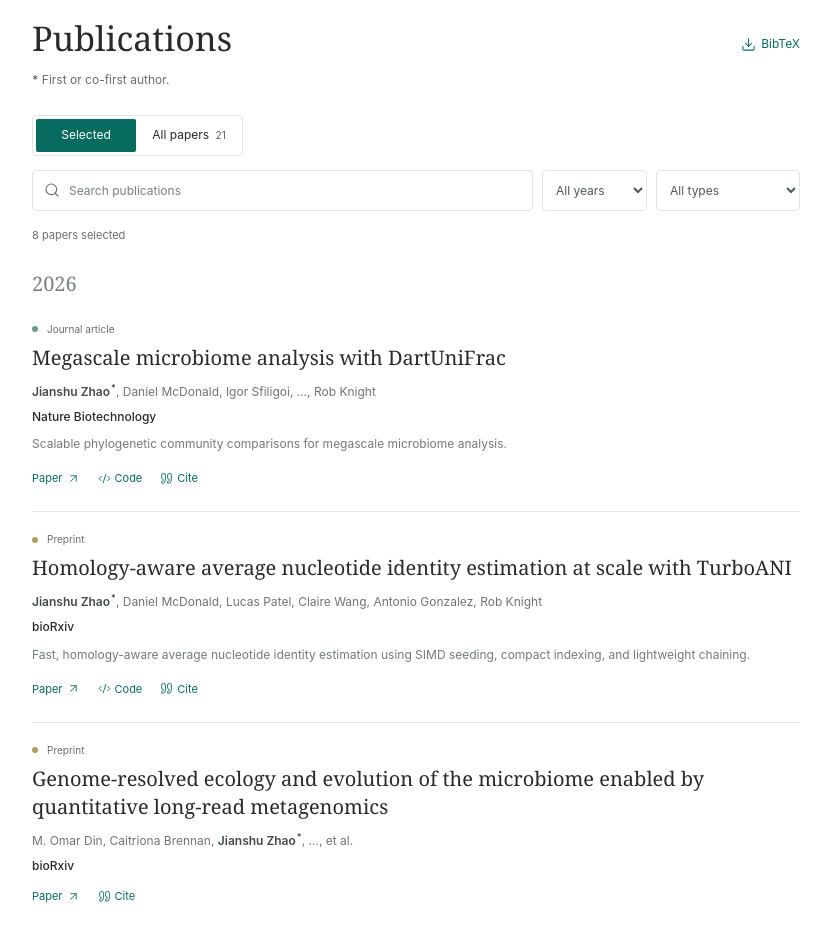
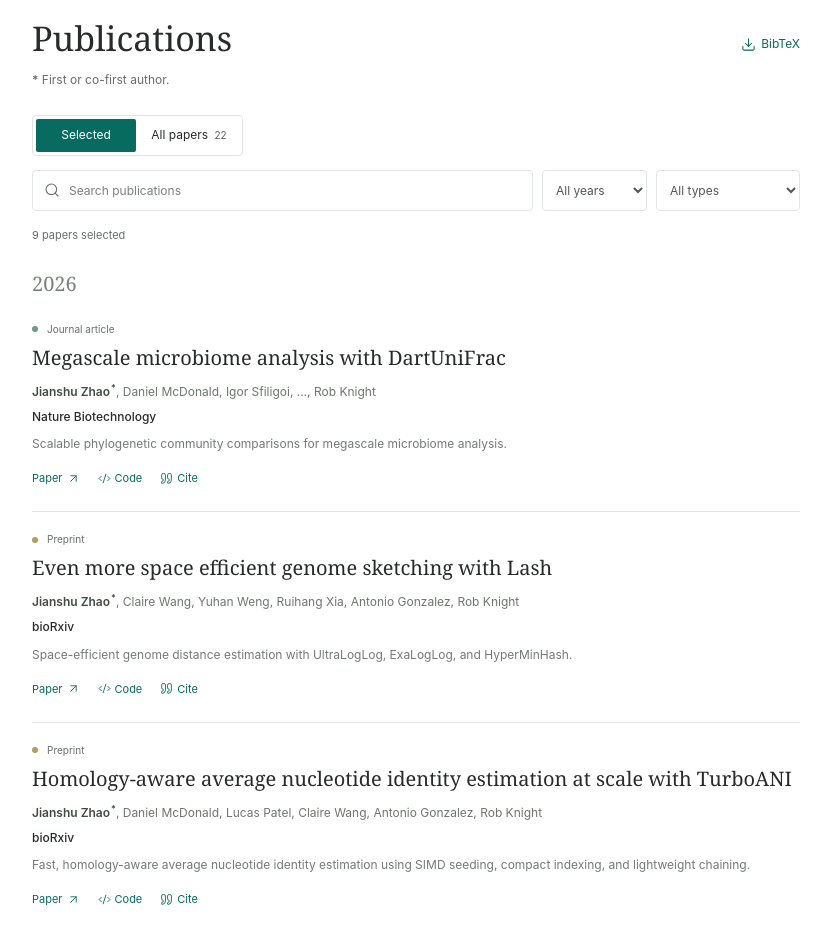
Before and after one commit to jianshu93/jianshu93.github.io, a website: page index.html in a window 1280 px wide. Shown: the part 1180-2109 px from the top of the page, without its empty margins (392-1223 px from the left). Drawn offline with Linux system fonts and the light colour scheme.

Commit message:
Add Lash preprint to publications and CV

```diff
--- a/index.html
+++ b/index.html
@@ -15,7 +15,7 @@
   <link rel="icon" href="site-assets/favicon.svg" type="image/svg+xml">
   <link rel="stylesheet" href="styles.css?v=20261025-hnsw-cropped">
   <title>Jianshu Zhao | Computational Microbiology</title>
-  <script src="site-assets/publications.js?v=20261109-turboani" defer></script>
+  <script src="site-assets/publications.js?v=20261125-lash" defer></script>
   <script src="site.js?v=20261025-research-slides" defer></script>
 </head>
 <body>
@@ -37,7 +37,7 @@
         <a class="nav-link" href="#software">Software</a>
         <a class="nav-link" href="#contact">Contact</a>
         <a href="https://jianshu93.github.io/blog/" target="_blank" rel="noopener">Blog <svg class="icon tiny" aria-hidden="true"><use href="#arrow-up-right"></use></svg></a>
-        <a class="nav-cv" href="site-assets/Jianshu_Zhao_CV.pdf?v=20261109-template" target="_blank" rel="noopener"><svg class="icon" aria-hidden="true"><use href="#file-text"></use></svg> CV</a>
+        <a class="nav-cv" href="site-assets/Jianshu_Zhao_CV.pdf?v=20261125-lash" target="_blank" rel="noopener"><svg class="icon" aria-hidden="true"><use href="#file-text"></use></svg> CV</a>
       </div>
     </nav>
   </header>
@@ -56,7 +56,7 @@
         <a class="icon-button" href="https://github.com/jianshu93" aria-label="GitHub profile" data-tooltip="GitHub" target="_blank" rel="noopener"><svg class="icon" aria-hidden="true"><use href="#code-xml"></use></svg></a>
         <a class="icon-button" href="https://orcid.org/0000-0002-2586-3852" aria-label="ORCID profile" data-tooltip="ORCID" target="_blank" rel="noopener"><svg class="icon" aria-hidden="true"><use href="#fingerprint"></use></svg></a>
       </div>
-      <a class="cv-download" href="site-assets/Jianshu_Zhao_CV.pdf?v=20261109-template" download><svg class="icon" aria-hidden="true"><use href="#download"></use></svg> Download CV <span>PDF</span></a>
+      <a class="cv-download" href="site-assets/Jianshu_Zhao_CV.pdf?v=20261125-lash" download><svg class="icon" aria-hidden="true"><use href="#download"></use></svg> Download CV <span>PDF</span></a>
     </aside>
 
     <main id="main">
@@ -117,7 +117,7 @@
         <div class="publication-controls">
           <div class="segmented-control" role="group" aria-label="Publication selection">
             <button type="button" data-view="selected" aria-pressed="true">Selected</button>
-            <button type="button" data-view="all" aria-pressed="false">All papers <span>21</span></button>
+            <button type="button" data-view="all" aria-pressed="false">All papers <span>22</span></button>
           </div>
           <div class="filter-row">
             <label class="search-field"><svg class="icon" aria-hidden="true"><use href="#search"></use></svg><input id="publication-search" type="search" placeholder="Search publications" aria-label="Search publications" autocomplete="off"></label>
@@ -127,7 +127,7 @@
         </div>
         <p id="publication-count" class="result-count" role="status" aria-live="polite"></p>
         <div id="publication-list" class="publication-list"></div>
-        <noscript><p>The complete publication list is available in the <a href="site-assets/Jianshu_Zhao_CV.pdf">CV</a> and <a href="site-assets/publications.bib">BibTeX file</a>.</p></noscript>
+        <noscript><p>The complete publication list is available in the <a href="site-assets/Jianshu_Zhao_CV.pdf?v=20261125-lash">CV</a> and <a href="site-assets/publications.bib">BibTeX file</a>.</p></noscript>
       </section>
 
       <section id="software" class="content-section" aria-labelledby="software-title">
--- a/scripts/update-publications.mjs
+++ b/scripts/update-publications.mjs
@@ -5,8 +5,9 @@ import "@citation-js/plugin-bibtex";
 
 const assets = new URL("../site-assets/", import.meta.url);
 const source = await readFile(new URL("publications.bib", assets), "utf8");
-const selected = new Set(["zhao2026turboani", "zhao2026dartunifrac", "din2026longread", "zhao2025rarebiosphere", "zhao2025sar11", "zhao2024gsearch", "zhao2024annembed", "zhao2025gigascale"]);
+const selected = new Set(["zhao2026lash", "zhao2026turboani", "zhao2026dartunifrac", "din2026longread", "zhao2025rarebiosphere", "zhao2025sar11", "zhao2024gsearch", "zhao2024annembed", "zhao2025gigascale"]);
 const codes = {
+  zhao2026lash: "https://github.com/jianshu93/lash",
   zhao2026turboani: "https://github.com/jianshu93/TurboANI",
   zhao2026dartunifrac: "https://github.com/jianshu93/DartUniFrac",
   zhao2024gsearch: "https://github.com/jianshu93/gsearch",
@@ -16,6 +17,7 @@ const codes = {
   aton2025scikitbio: "https://github.com/scikit-bio/scikit-bio"
 };
 const summaries = {
+  zhao2026lash: "Space-efficient genome distance estimation with UltraLogLog, ExaLogLog, and HyperMinHash.",
   zhao2026turboani: "Fast, homology-aware average nucleotide identity estimation using SIMD seeding, compact indexing, and lightweight chaining.",
   zhao2026dartunifrac: "Scalable phylogenetic community comparisons for megascale microbiome analysis.",
   zhao2025rarebiosphere: "Testing ecological theory using population genomes reconstructed from metagenomes.",
--- a/site-assets/publications.js
+++ b/site-assets/publications.js
@@ -268,6 +268,47 @@ window.CV_PUBLICATIONS = [
     "summary": "",
     "code": "https://github.com/scikit-bio/scikit-bio",
     "bibtex": "@article{aton2025scikitbio,\n\tauthor = {Aton, Matthew and McDonald, Daniel and Ca{\\~ n}ardo Alastuey, Jorge and Azom, Raeed and Batra, Paarth and Bezshapkin, Valentyn and Bolyen, Evan and Cagle, Alexander and Caporaso, J. Gregory and Debelius, Justine W. and Gorlick, Kestrel and Hamsanipally, Nirmitha and Hunger, Lars and Keluskar, Aryan and Liao, Disen and Lu, Yang Young and Navas-Molina, Jose A. and Pitman, Anders and Rideout, Jai Ram and Sazonov, Anton and Sathappan, Bharath and Schwarzberg Lipson, Karen and Sfiligoi, Igor and Tapo, Chris and V{\\' a}zquez-Baeza, Yoshiki and Wu, Zijun and Xu, Zhenjiang Zech and Ye, Mingsong Sam and Zhao, Jianshu and Knight, Rob and Morton, James T. and Zhu, Qiyun},\n\tjournal = {Nature Methods},\n\tdoi = {10.1038/s41592-025-02981-z},\n\tnumber = {2},\n\tyear = {2026},\n\tmonth = {2},\n\tpages = {274--276},\n\ttitle = {Scikit-bio: a fundamental {Python} library for biological omic data analysis},\n\tvolume = {23},\n}"
+  },
+  {
+    "id": "zhao2026lash",
+    "title": "Even more space efficient genome sketching with Lash",
+    "author": [
+      {
+        "given": "Jianshu",
+        "family": "Zhao"
+      },
+      {
+        "given": "Claire",
+        "family": "Wang"
+      },
+      {
+        "given": "Yuhan",
+        "family": "Weng"
+      },
+      {
+        "given": "Ruihang",
+        "family": "Xia"
+      },
+      {
+        "given": "Antonio",
+        "family": "Gonzalez"
+      },
+      {
+        "given": "Rob",
+        "family": "Knight"
+      }
+    ],
+    "venue": "bioRxiv",
+    "year": 2026,
+    "volume": "",
+    "page": "",
+    "DOI": "10.64898/2026.11.12.764074",
+    "firstAuthor": true,
+    "preprint": true,
+    "selected": true,
+    "summary": "Space-efficient genome distance estimation with UltraLogLog, ExaLogLog, and HyperMinHash.",
+    "code": "https://github.com/jianshu93/lash",
+    "bibtex": "@article{zhao2026lash,\n\tauthor = {Zhao, Jianshu and Wang, Claire and Weng, Yuhan and Xia, Ruihang and Gonzalez, Antonio and Knight, Rob},\n\tjournal = {bioRxiv},\n\tdoi = {10.64898/2026.11.12.764074},\n\tyear = {2026},\n\tmonth = {11},\n\tnote = {Preprint. Jianshu Zhao is first author},\n\ttitle = {Even more space efficient genome sketching with {Lash}},\n\turl = {https://www.biorxiv.org/content/10.64898/2026.11.12.764074v1},\n\thowpublished = {https://www.biorxiv.org/content/10.64898/2026.11.12.764074v1},\n}"
   },
   {
     "id": "zhao2026turboani",
```
Also changed, not shown: 2 other files.
